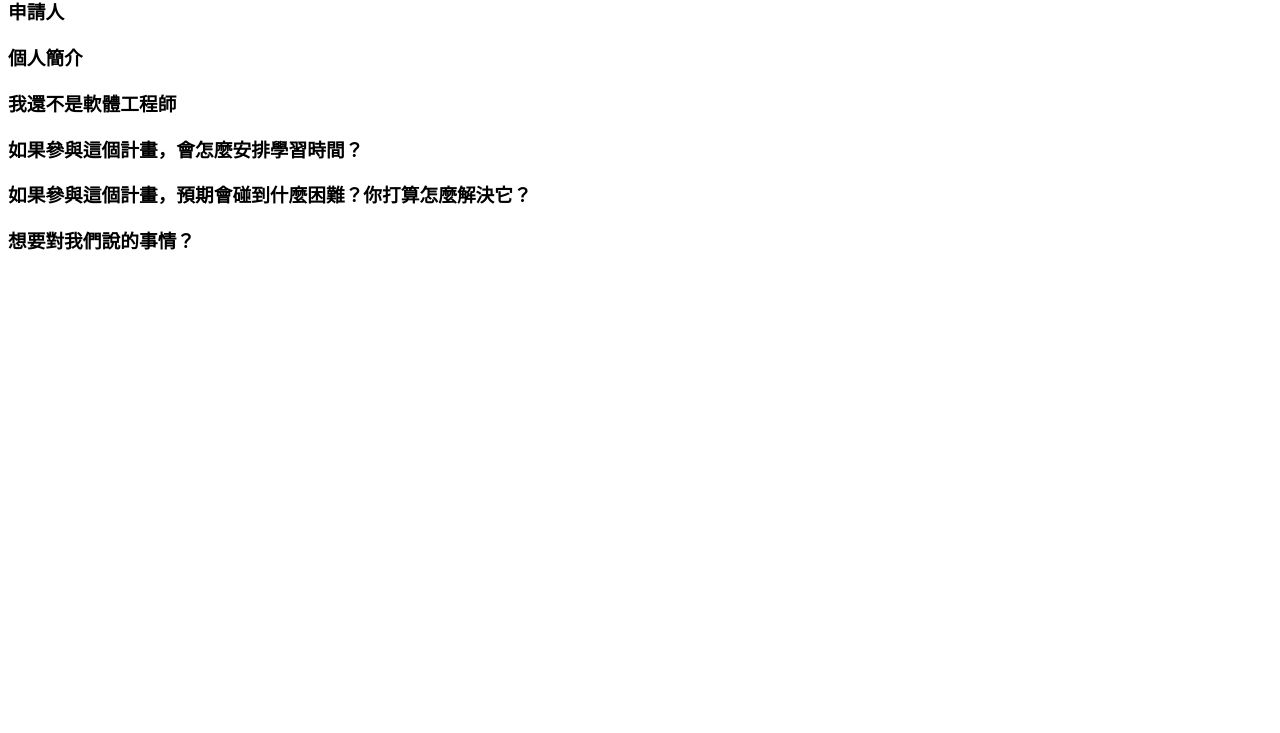
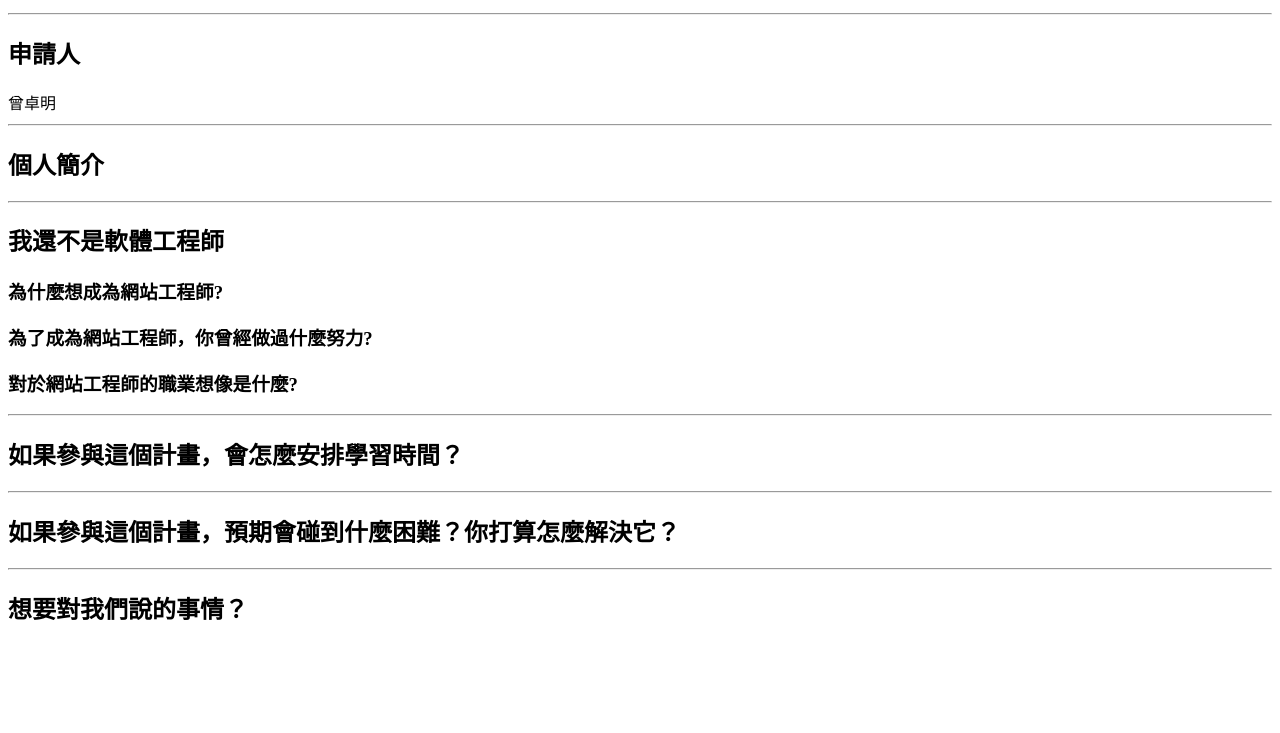
Before and after one commit to uuuu1112/resume, a plain HTML site: page test.html in a window 1280 px wide. Shown: the part 67-800 px from the top of the page. Drawn offline with Linux system fonts and the light colour scheme.

Commit message:
Update test.html

```diff
--- a/test.html
+++ b/test.html
@@ -6,19 +6,23 @@
 
 </head>
 <body>
-	<h3>我的首頁</h3>
-
-  	<h3>申請人</h3>
-
-  	<h3 class="title">個人簡介</h3>
-
-  	<h3 class="title">我還不是軟體工程師</h3>
-
-  	<h3 class="title">如果參與這個計畫，會怎麼安排學習時間？</h3>
-
-  	<h3 class="title">如果參與這個計畫，預期會碰到什麼困難？你打算怎麼解決它？</h3>
-
-  	<h3 class="title">想要對我們說的事情？</h3>
+	<h1><b>PREPARE</b></h1>
+	<hr/>
+  	<h2><b>申請人</b></h2>
+		<div style="margin-top:10px;margin-bottom:10px;">曾卓明</div>
+	<hr/>
+  	<h2><b>個人簡介</b></h2>
+	<hr/>
+  	<h2><b>我還不是軟體工程師</b></h2>
+	<h3>為什麼想成為網站工程師?</h3>
+	<h3>為了成為網站工程師，你曾經做過什麼努力?</h3>
+	<h3>對於網站工程師的職業想像是什麼?</h3>
+	<hr/>
+  	<h2><b>如果參與這個計畫，會怎麼安排學習時間？</b></h2>
+	<hr/>
+  	<h2><b>如果參與這個計畫，預期會碰到什麼困難？你打算怎麼解決它？</b></h2>
+	<hr/>
+  	<h2><b>想要對我們說的事情？</b></h2>
 
 </body>
 </html>
```
